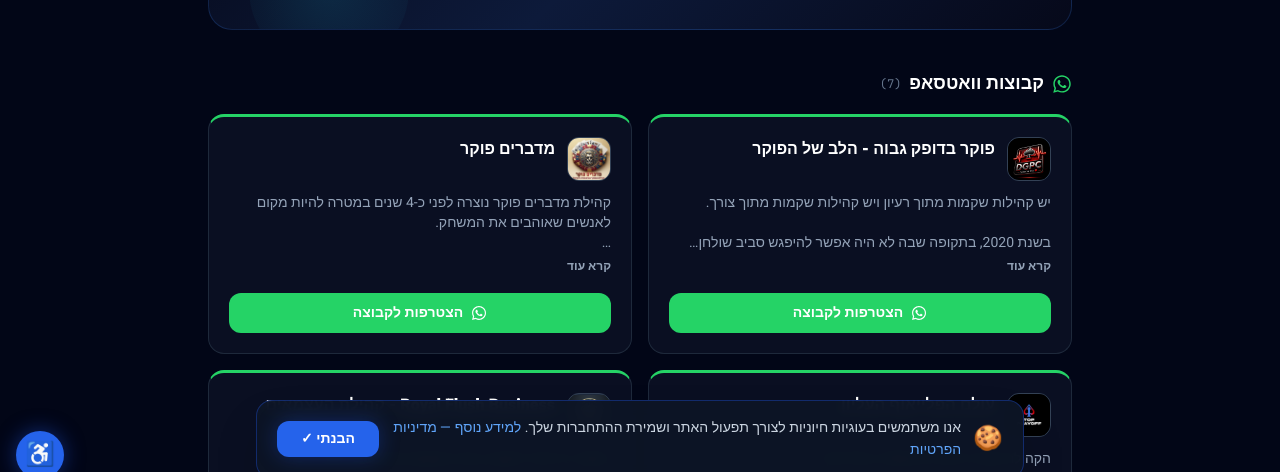
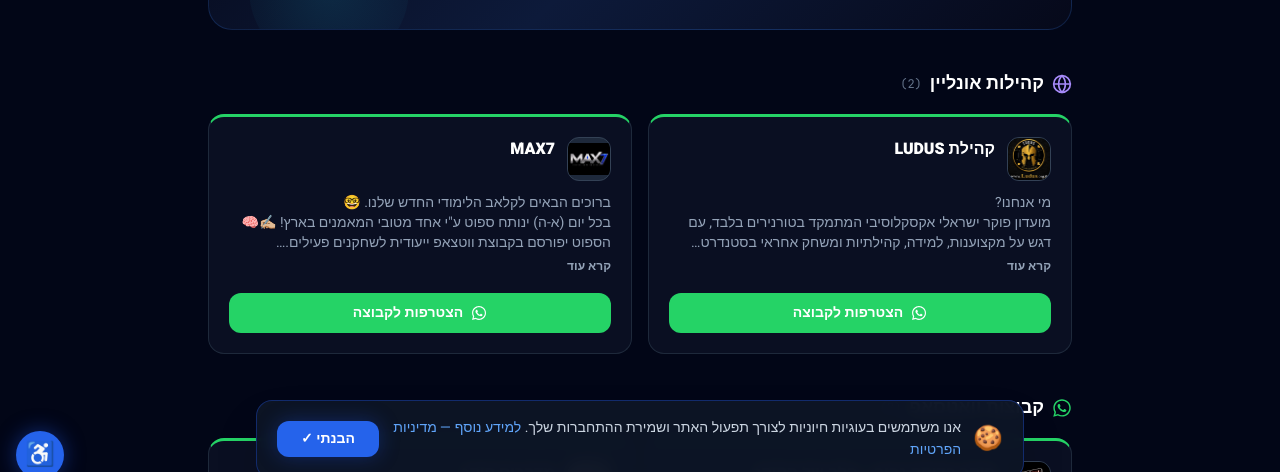
Before and after one commit to igorshlepchenko-gif/pokerisrael, a React (Vite) app in the folder client/: page /communities in a window 1280 px wide. Shown: the part 305-777 px from the top of the page. Built offline with nearby package versions, Linux system fonts and the light colour scheme; no server answers; the HTML template or start-up script is replaced by a standard one.

Commit message:
Add online communities category with LUDUS and MAX7 groups

```diff
--- a/client/src/data/communities.js
+++ b/client/src/data/communities.js
@@ -4,7 +4,45 @@
 // (אם logo ריק/חסר, מוצג אייקון הפלטפורמה כברירת מחדל)
 // cta (אופציונלי): טקסט כפתור מותאם אישית (למשל ערוץ שידור שדורש "עקבו" ולא "הצטרפות לקבוצה"). בלי זה, מוצג טקסט ברירת המחדל של הפלטפורמה.
 // logoFit (אופציונלי): 'cover' ממלא את המסגרת גם אם זה חותך את הצדדים (ברירת מחדל: 'contain' — לא חותך, אבל עלול להשאיר רווח). שימושי ללוגו לרוחב.
+// category (אופציונלי): מקבץ את הקהילה תחת קטגוריה מיוחדת בראש הדף (למשל 'online') במקום תחת סקציית הפלטפורמה הרגילה (וואטסאפ/טלגרם/...).
 export const COMMUNITIES = [
+  {
+    id: 'wa-ludus',
+    name: 'קהילת LUDUS',
+    type: 'whatsapp',
+    category: 'online',
+    logo: '/communities/ludus.png',
+    description: `מי אנחנו?
+מועדון פוקר ישראלי אקסקלוסיבי המתמקד בטורנירים בלבד, עם דגש על מקצוענות, למידה, קהילתיות ומשחק אחראי בסטנדרט מתקדם ובטוח.
+
+🏆 טורנירים בלבד
+👥 קהילה איכותית, לומדת ומלמדת.
+🔒 כל המשתמשים מאושרים לפי תעודת זהות.
+🛡️ הגבלות ותקרות למשחק אחראי.
+💵 הפקדות ומימושים דרך CashCash — ללא סוכנים.
+
+━━━━━━━━━━━━━━━
+
+מה זה לודוס?
+לודוס הוא מונח בלטינית שמשמעותו "משחק" או "שעשוע", אך משמעותו האמיתית גדולה הרבה יותר — עולם של אסטרטגיה, משמעת, תחרות וחוקים ברורים, שבו כל החלטה יכולה לשנות את התוצאה.
+
+בפילוסופיה ובתורת המשחקים, לודוס מייצג חתירה למצוינות דרך שליטה עצמית, חשיבה חדה ורוח תחרותית.
+
+ברומא העתיקה, לודוס היה בית הספר לגלדיאטורים — המקום שבו לוחמים עוצבו לקרב, ולמדו לא רק להילחם, אלא גם כבוד, משמעת ונחישות ⚔️`,
+    url: 'https://chat.whatsapp.com/GioxEVv0aqu8J8aTYYChco',
+  },
+  {
+    id: 'wa-max7',
+    name: 'MAX7',
+    type: 'whatsapp',
+    category: 'online',
+    logo: '/communities/max7.png',
+    description: `ברוכים הבאים לקלאב הלימודי החדש שלנו. 🤓
+בכל יום (א-ה) ינותח ספוט ע"י אחד מטובי המאמנים בארץ! ✍🏼🧠
+הספוט יפורסם בקבוצת ווטצאפ ייעודית לשחקנים פעילים.
+מספר הקלאב הוא 770299`,
+    url: 'https://chat.whatsapp.com/J8hSbj2h2HrJkvrkR8fq0I?mode=gi_t',
+  },
   {
     id: 'wa-high-pulse-poker',
     name: 'פוקר בדופק גבוה - הלב של הפוקר',
--- a/client/src/pages/Communities.jsx
+++ b/client/src/pages/Communities.jsx
@@ -32,6 +32,23 @@
     </svg>
   );
 }
+
+function GlobeIcon(props) {
+  return (
+    <svg viewBox="0 0 24 24" fill="none" stroke="currentColor" strokeWidth="2" strokeLinecap="round" strokeLinejoin="round" {...props}>
+      <circle cx="12" cy="12" r="10" />
+      <path d="M2 12h20M12 2c2.7 2.7 4 6.1 4 10s-1.3 7.3-4 10c-2.7-2.7-4-6.1-4-10s1.3-7.3 4-10z" />
+    </svg>
+  );
+}
+
+const CATEGORY_META = {
+  online: {
+    title: 'קהילות אונליין',
+    Icon: GlobeIcon,
+    color: '#a78bfa',
+  },
+};
 
 const TYPE_META = {
   whatsapp: {
@@ -131,9 +148,28 @@
 }
 
 function CommunitySection({ type }) {
-  const items = COMMUNITIES.filter(c => c.type === type);
+  const items = COMMUNITIES.filter(c => c.type === type && !c.category);
   if (items.length === 0) return null;
   const meta = TYPE_META[type];
+
+  return (
+    <section className="space-y-4">
+      <h2 className="flex items-center gap-2 text-lg font-black text-white">
+        <meta.Icon className="w-5 h-5" style={{ color: meta.color }} />
+        {meta.title}
+        <span className="font-mono tabular-nums text-xs font-normal text-slate-500">({items.length})</span>
+      </h2>
+      <div className="grid grid-cols-1 sm:grid-cols-2 gap-4">
+        {items.map(c => <CommunityCard key={c.id} community={c} />)}
+      </div>
+    </section>
+  );
+}
+
+function CommunityCategorySection({ category }) {
+  const items = COMMUNITIES.filter(c => c.category === category);
+  if (items.length === 0) return null;
+  const meta = CATEGORY_META[category];
 
   return (
     <section className="space-y-4">
@@ -189,6 +225,7 @@
           </div>
         ) : (
           <>
+            <CommunityCategorySection category="online" />
             <CommunitySection type="whatsapp" />
             <CommunitySection type="telegram" />
             <CommunitySection type="facebook" />
```
Also changed, not shown: client/public/communities/ludus.png (added), client/public/communities/max7.png (added).
